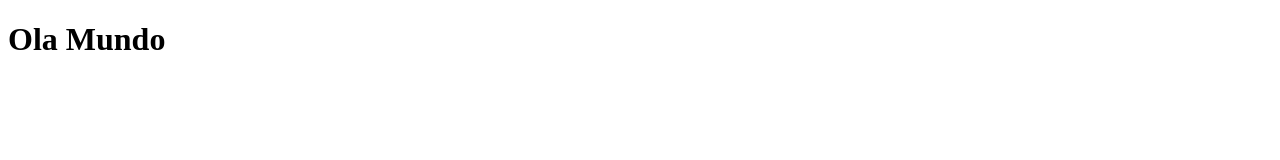
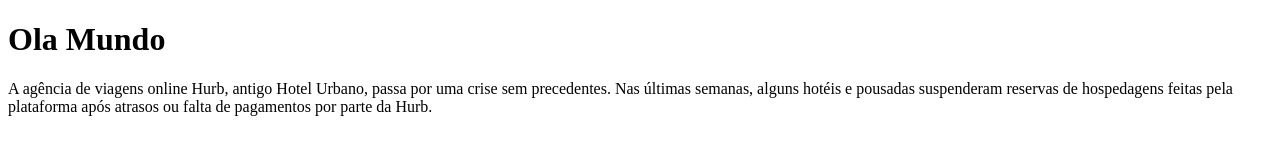
Before and after one commit to RodrigoBarrosx/Ola-Mundo, a plain HTML site: page site-exemplo/index.html in a window 1280 px wide. Drawn offline with Linux system fonts and the light colour scheme.

Commit message:
Edição de textos

```diff
--- a/site-exemplo/index.html
+++ b/site-exemplo/index.html
@@ -8,6 +8,6 @@
 </head>
 <body>
     <h1>Ola Mundo</h1>
-    <p></p>
+    <p>A agência de viagens online Hurb, antigo Hotel Urbano, passa por uma crise sem precedentes. Nas últimas semanas, alguns hotéis e pousadas suspenderam reservas de hospedagens feitas pela plataforma após atrasos ou falta de pagamentos por parte da Hurb.</p>
 </body>
 </html>
```
